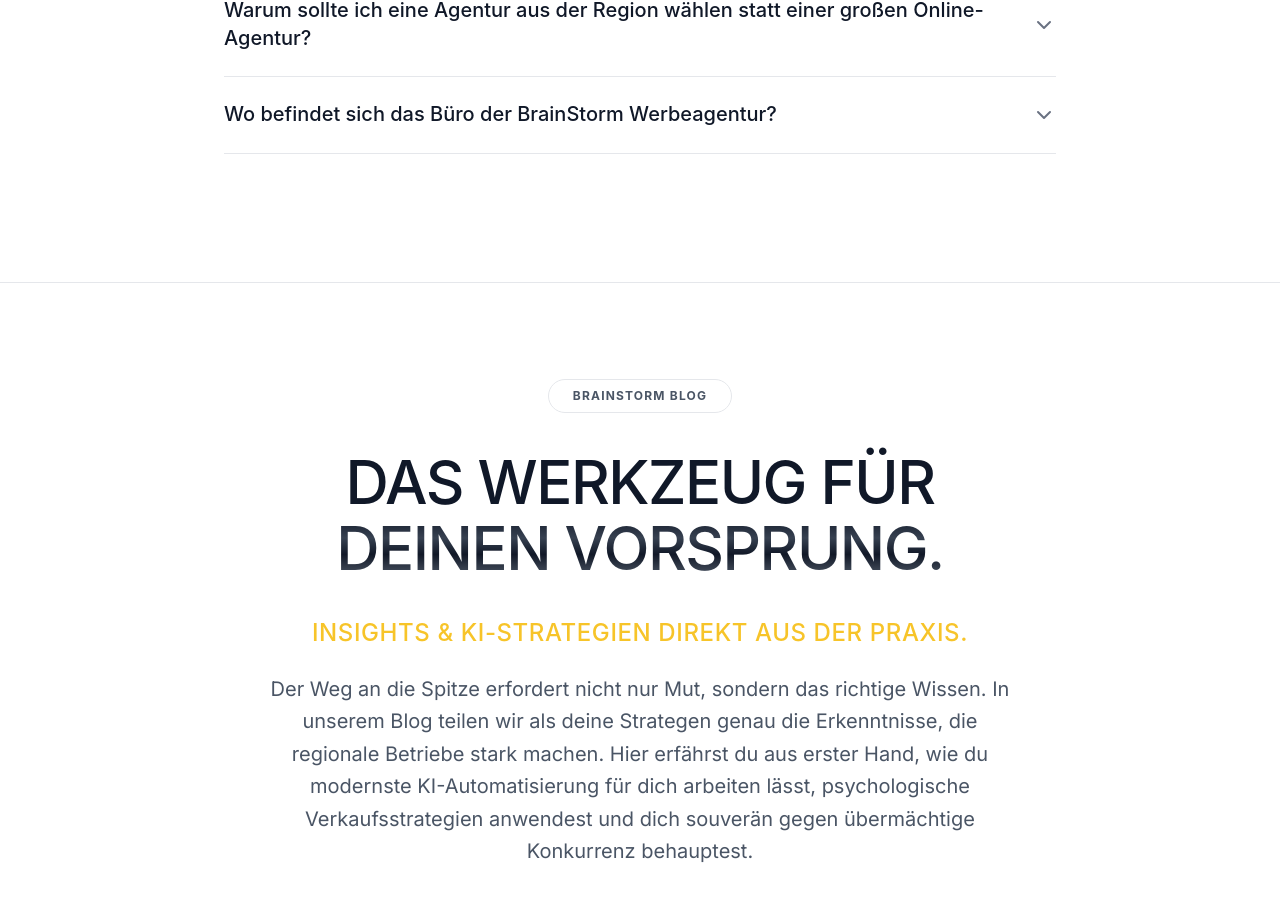
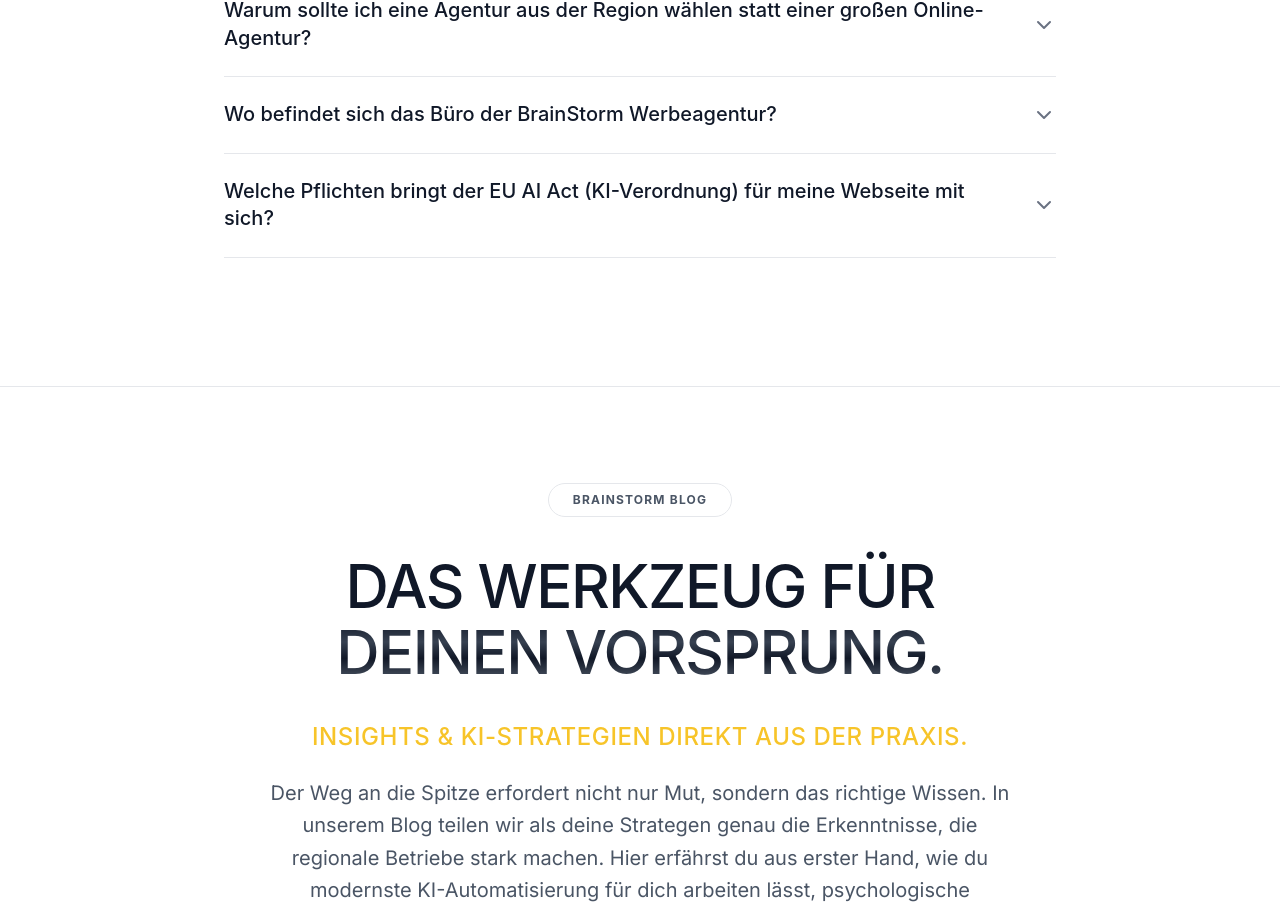
Before and after one commit to brainstormandi/brainstorm-ki-marketingagentur, a Next.js app: page / in a window 1280 px wide. Shown: the part 10421-11334 px from the top of the page. Built offline with nearby package versions, Linux system fonts and the light colour scheme.

Commit message:
docs: add AI EU Act FAQ entry

```diff
--- a/app/constants.tsx
+++ b/app/constants.tsx
@@ -330,5 +330,9 @@ export const FAQS = [
     {
         question: "Wo befindet sich das Büro der BrainStorm Werbeagentur?",
         answer: "Zuhause sind wir im schönen Seitenstetten in Niederösterreich. Durch unsere digitale KI-Infrastruktur arbeiten wir jedoch für KMUs im gesamten deutschsprachigen Raum und bringen sie souverän in das digitale KI-Zeitalter."
+    },
+    {
+        question: "Welche Pflichten bringt der EU AI Act (KI-Verordnung) für meine Webseite mit sich?",
+        answer: "Ab dem 2. August 2026 gelten strenge Kennzeichnungspflichten in der EU. Du musst automatisierte Chatbots offenlegen und täuschend echte KI-Bilder, Videos oder Audios (Deepfakes) als solche markieren. KI-generierte Blogtexte oder News müssen ebenfalls gekennzeichnet werden – es sei denn, ein Mensch führt eine gründliche redaktionelle Kontrolle durch und übernimmt die inhaltliche Verantwortung. Wir integrieren deine KI-Systeme abmahnsicher und rechtskonform."
     }
 ];
```
